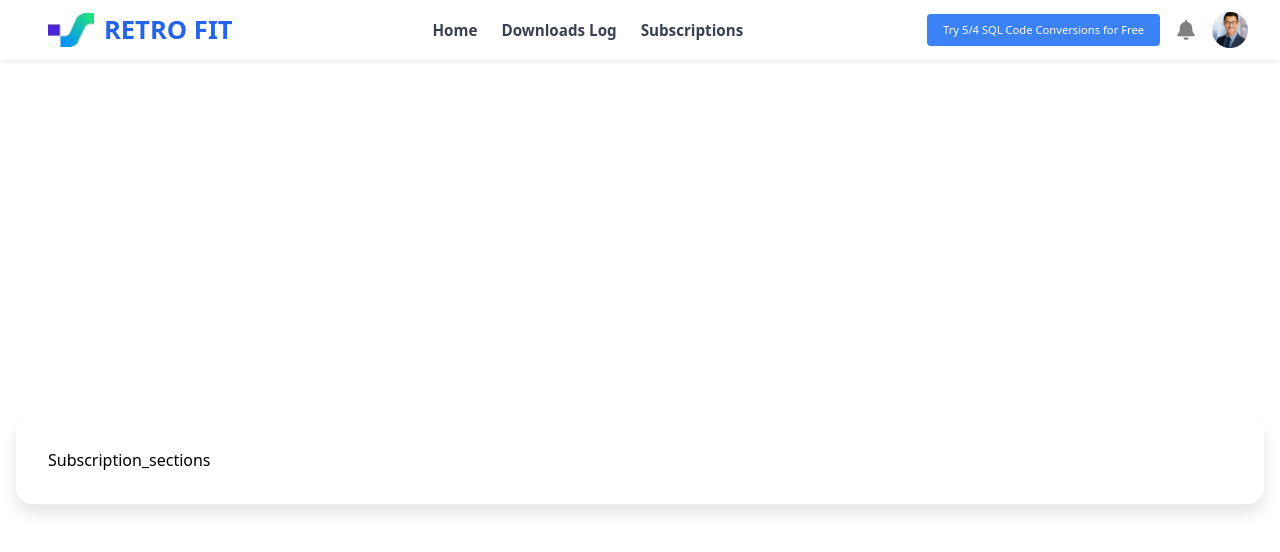
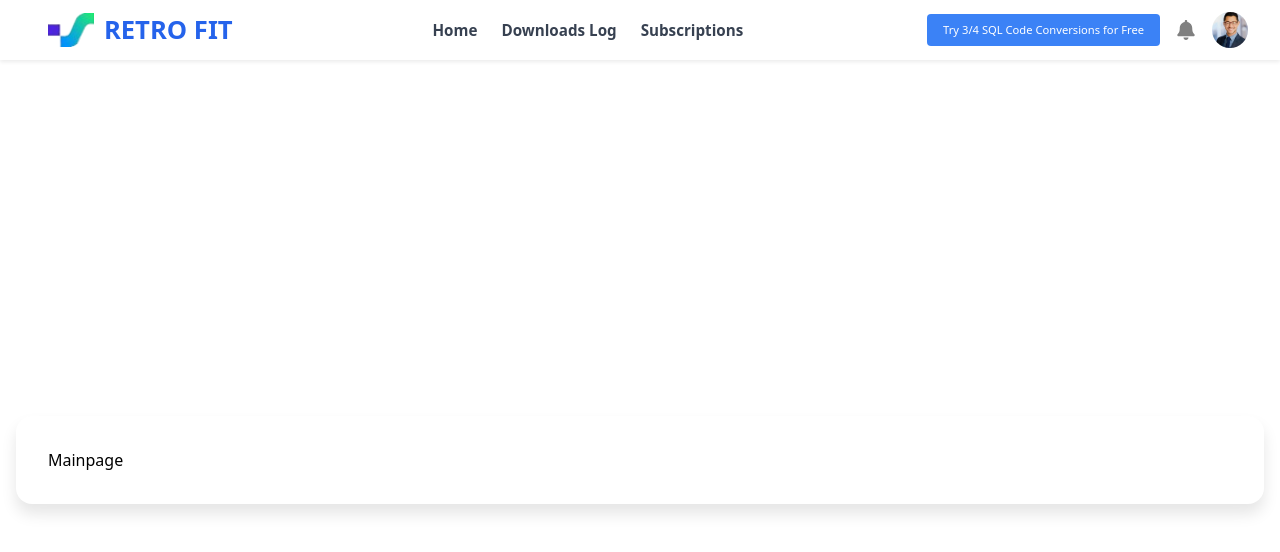
Before and after one commit to RakshitVita/B2C-Retro-Fit, a React (Vite) app: page / in a window 1280 px wide. Before the commit this address led to /subscriptions. Shown: the top 552 px of the page. Built offline with nearby package versions, Linux system fonts and the light colour scheme.

Commit message:
navbar
navbar

```diff
--- a/src/App.jsx
+++ b/src/App.jsx
@@ -21,7 +21,7 @@ const App = () => {
 
   ];
 
-  const filenumber = 5;
+  const filenumber = 3;
 
   return (
     <Router>
--- a/src/componets/Maincontainer.css
+++ b/src/componets/Maincontainer.css
@@ -3,8 +3,7 @@
   justify-content: center;
   align-items: center;
   min-height: 80vh;
-  padding:  1rem;
-
+  padding: 0 1rem;
 }
 
 .main-container-inner {
```
Also changed, not shown: src/componets/Navbar.jsx (line endings or trailing spaces).
